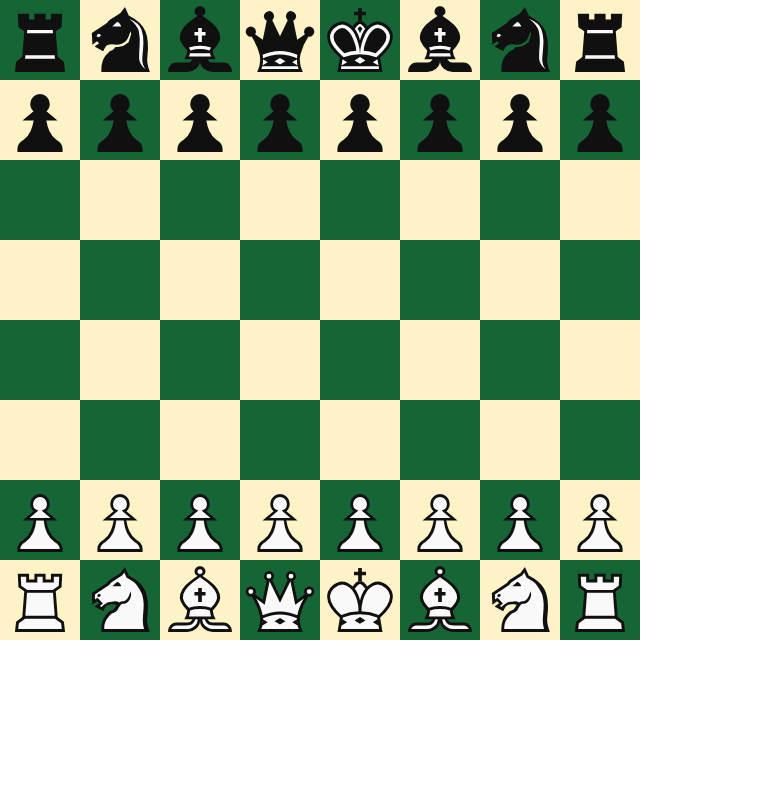
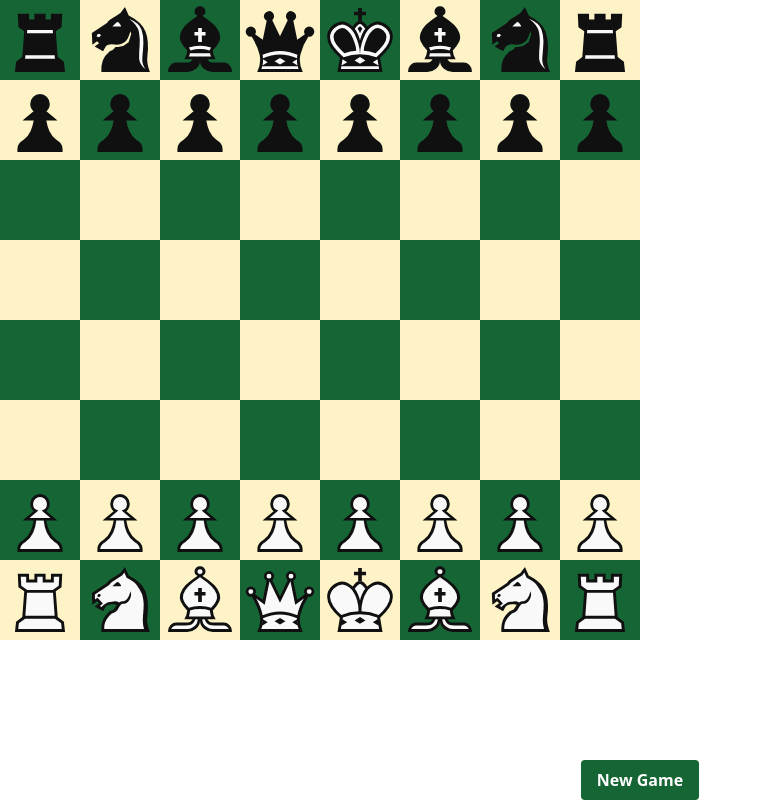
Before and after one commit to IndiW/homepage, a React (Vite) app in the folder homepage/: page /chess in a window 1280 px wide. Shown: the whole page, without its empty margins (0-762 px from the left). Built offline with nearby package versions, Linux system fonts and the light colour scheme.

Commit message:
Add reset and fix piece not taking bug

```diff
--- a/homepage/src/pages/Chess/Chess.tsx
+++ b/homepage/src/pages/Chess/Chess.tsx
@@ -460,7 +460,7 @@ export function Chess() {
             const col = Math.floor(y)
             if (row < 0 || row > 7 || col < 0 || col > 7) return
 
-            if (chessboard[col][row]?.color !== turn) return
+            if (selectedPiece == null && chessboard[col][row]?.color !== turn) return
 
             const canMovePieceToOccupiedTile =
                 selectedPiece !== null &&
@@ -477,6 +477,8 @@ export function Chess() {
                 newBoard[selectedTile.y][selectedTile.x] = null
                 setChessboard(newBoard)
                 setTurn(turn === PieceColor.WHITE ? PieceColor.BLACK : PieceColor.WHITE)
+                setSelectedTile({ x: null, y: null })
+                setSelectedPiece(null)
             }
             // Click same piece twice
             else if (
@@ -504,8 +506,15 @@ export function Chess() {
         }
     }
 
+    const handleReset = () => {
+        setChessboard(INITIAL_CHESS_BOARD)
+        setTurn(PieceColor.WHITE)
+        setSelectedTile({ x: null, y: null })
+        setSelectedPiece(null)
+    }
+
     return (
-        <div className='flex items-center justify-center' style={{ height: '100vh' }}>
+        <div className='flex flex-col items-center justify-center' style={{ height: '100vh' }}>
             <div className='flex items-center justify-center'>
                 <Board
                     pieces={pieces}
@@ -515,6 +524,12 @@ export function Chess() {
                     moves={selectedPiece !== null ? selectedPiece?.availableMoves() : []}
                 />
             </div>
+            <button
+                className='fixed bottom-0 rounded bg-green-800 py-2 px-4 font-bold text-white hover:bg-green-900'
+                onClick={handleReset}
+            >
+                New Game
+            </button>
         </div>
     )
 }
```
